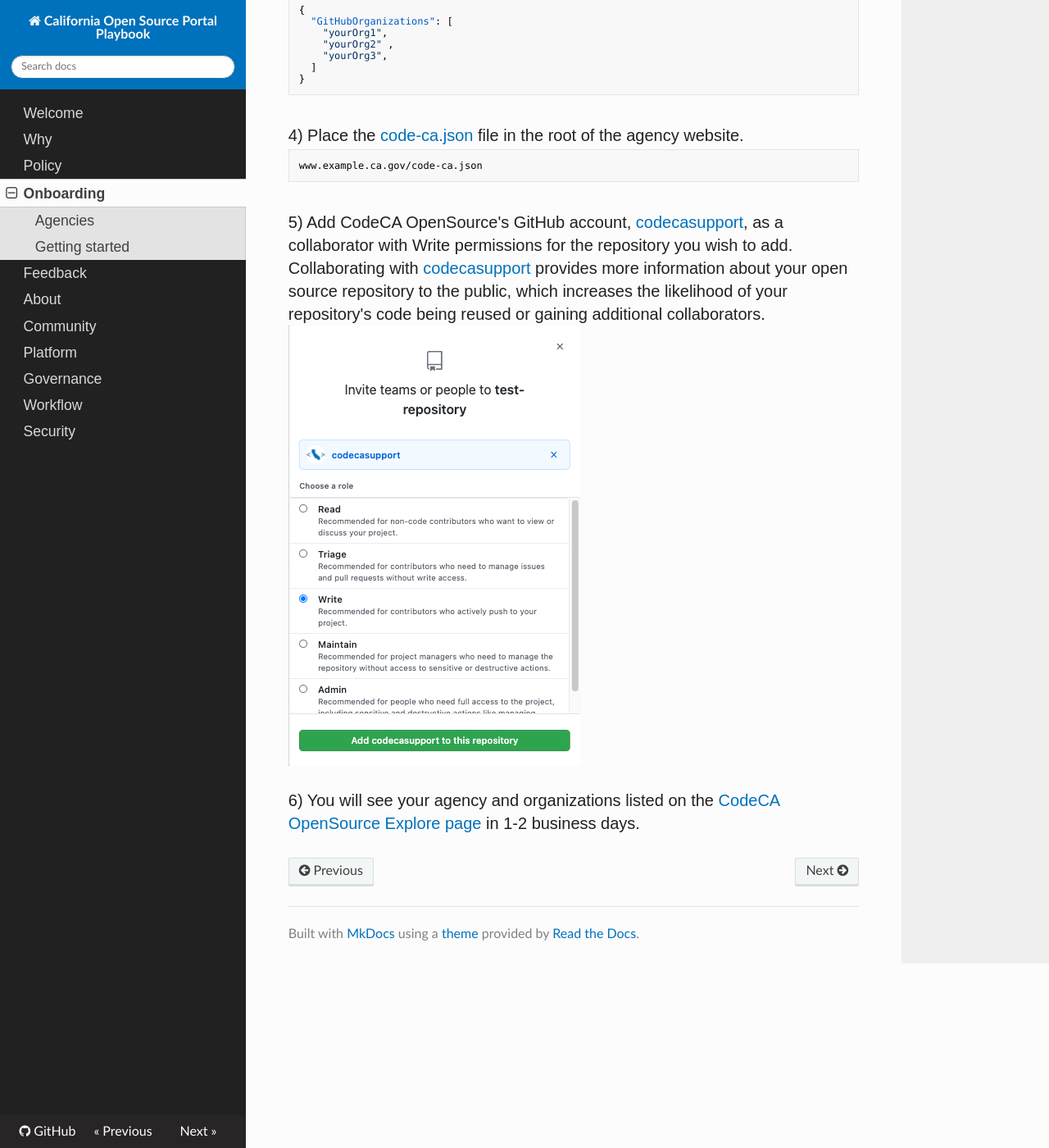
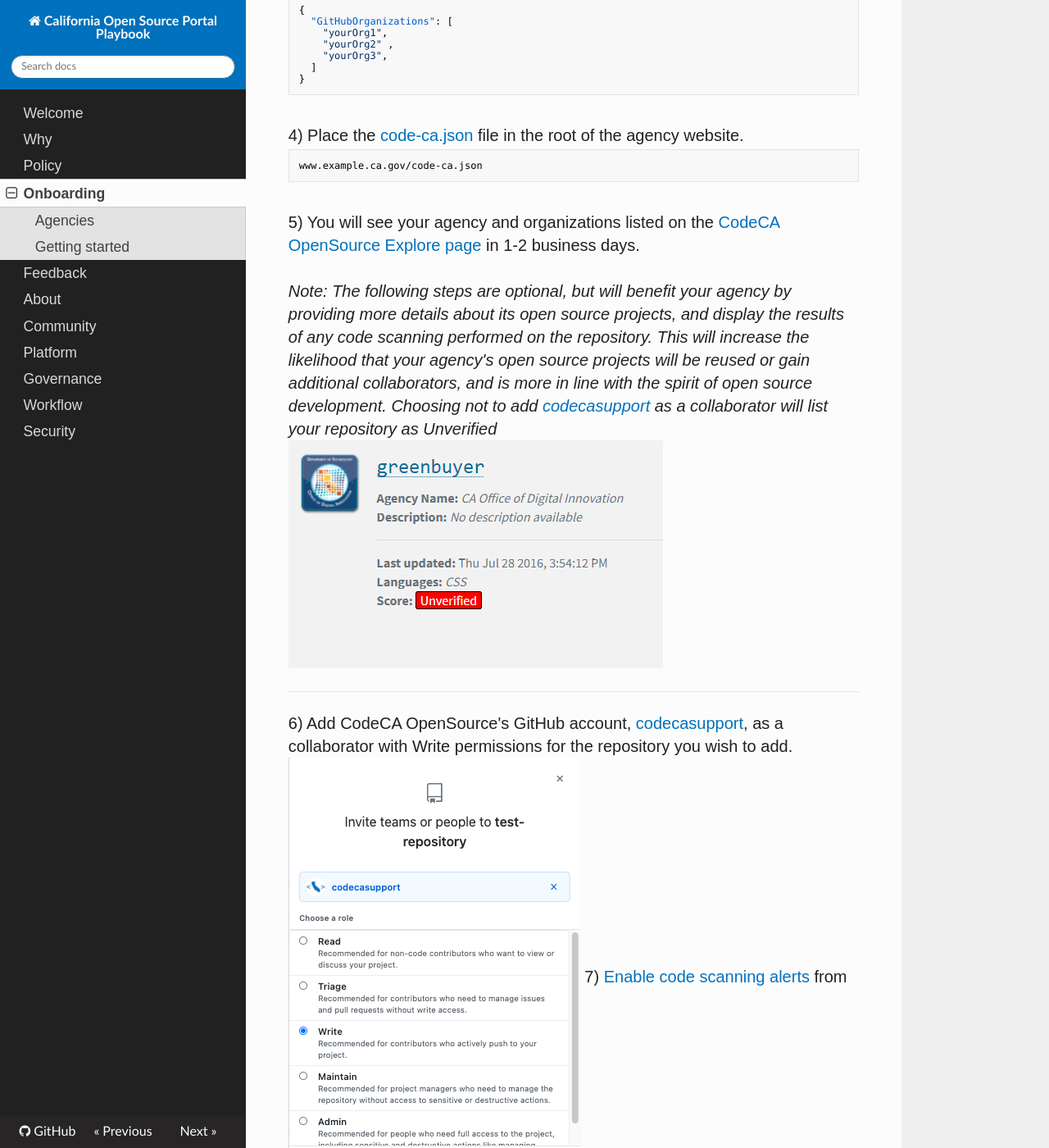
Before and after one commit to codecasupport/playbook, an MkDocs documentation site: the page built from docs/onboarding.md, in a window 1280 px wide and 1400 px high, scrolled down 689 px. Shown: the whole window at 82% size. Built offline with MkDocs 1.6.1, drawn with Linux system fonts in a browser that asks for light colours; nearby versions of some CDN libraries; old or Windows-style settings are respelled for this version of MkDocs; some of the changed text lies outside the part shown.

Commit message:
benefits to adding CDT as collaborator

````diff
--- a/docs/onboarding.md
+++ b/docs/onboarding.md
@@ -29,8 +29,16 @@ https://www.github.com/yourOrg1
 www.example.ca.gov/code-ca.json
 ```
 
+5) You will see your agency and organizations listed on the [CodeCA OpenSource Explore page](https://as-cdt-pub-codeca-ww-p-001-uat.azurewebsites.net/Explore) in 1-2 business days.
 
-5) Add CodeCA OpenSource's GitHub account, [codecasupport](https://github.com/codecasupport), as a collaborator with Write permissions for the repository you wish to add. Collaborating with [codecasupport](https://github.com/codecasupport) provides more information about your open source repository to the public, which increases the likelihood of your repository's code being reused or gaining additional collaborators.
+_Note: The following steps are optional, but will benefit your agency by providing more details about its open source projects, and display the results of any code scanning performed on the repository. This will increase the likelihood that your agency's open source projects will be reused or gain additional collaborators, and is more in line with the spirit of open source development. Choosing not to add [codecasupport](https://github.com/codecasupport) as a collaborator will list your repository as Unverified_
+![Unverifed example](img/unverified.png)
+___
+6) Add CodeCA OpenSource's GitHub account, [codecasupport](https://github.com/codecasupport), as a collaborator with Write permissions for the repository you wish to add.
 ![Give write access](img/collaborator.png)
-
-6) You will see your agency and organizations listed on the [CodeCA OpenSource Explore page](https://as-cdt-pub-codeca-ww-p-001-uat.azurewebsites.net/Explore) in 1-2 business days.
+7) [Enable code scanning alerts ](https://docs.github.com/en/github/finding-security-vulnerabilities-and-errors-in-your-code/about-code-scanning) from the Security tab of your GitHub repository by clicking the "Set up code scanning button" in the lower right of the screen
+![Set up code scanning](img/code-scanning.png)
+8) Select a code scanning tool from the available providers. CodeQL Analysis is recommended, as it is free and created by GitHub.
+![Choose scanning tool](img/code-ql.png)
+9) After collaborating with [codecasupport](https://github.com/codecasupport) and enabling code scanning, your repository's listing will look similar to this example.
+![All good example](img/all-good.png)
````
Also changed, not shown: docs/img/all-good.png (added), docs/img/code-ql.png (added), docs/img/code-scanning.png (added), docs/img/unverified.png (added).
